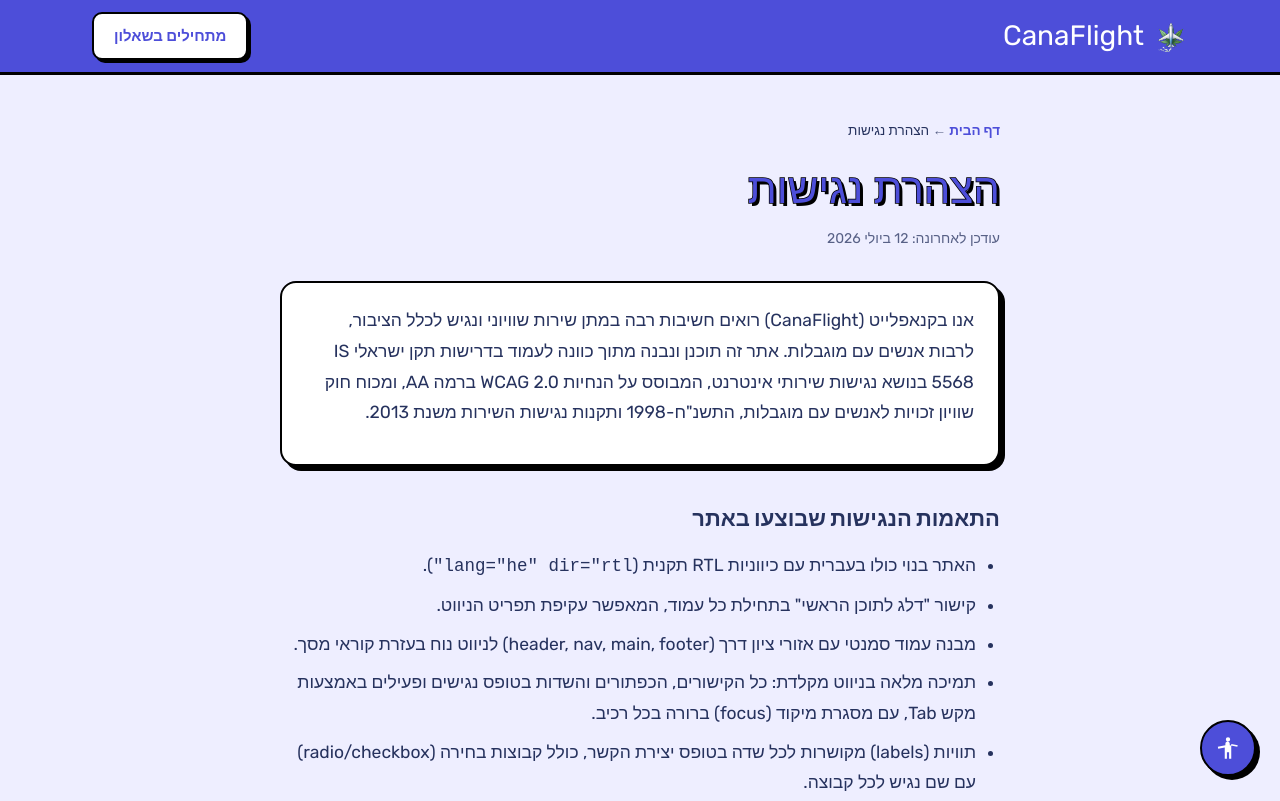
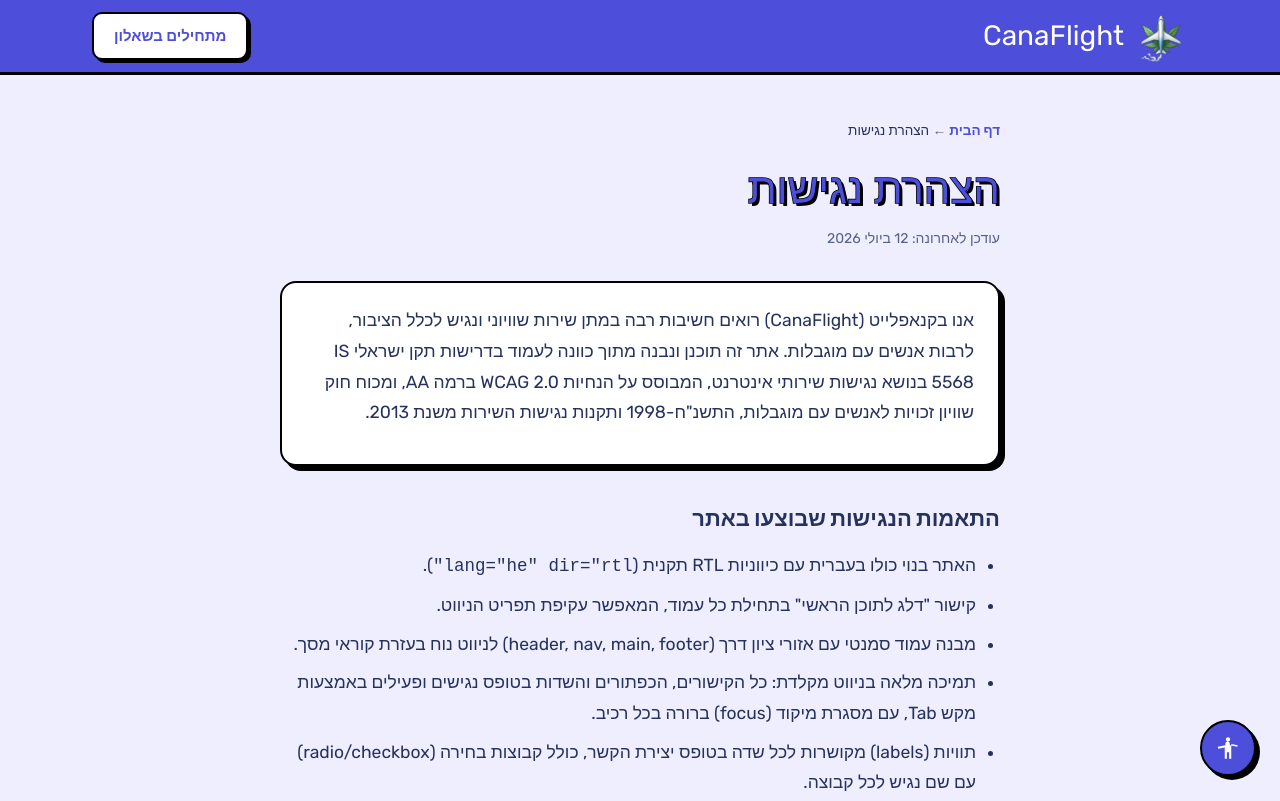
Before and after one commit to oorr1993/canna-greece-site, a plain HTML site: page accessibility.html in a window 1280 px wide. Shown: the top 801 px of the page. Drawn offline with Linux system fonts and the light colour scheme; a web font is replaced by a local one.

Commit message:
Enlarge header logo image relative to the wordmark text
Bump .logo img from 40px/34px to 62px/54px so the plane+leaf artwork
reads as the dominant element next to the CanaFlight text, per request.

```diff
--- a/accessibility.html
+++ b/accessibility.html
@@ -29,7 +29,7 @@ body {
 header { background: var(--indigo); border-bottom: 3px solid var(--ink); }
 .nav { display: flex; align-items: center; justify-content: space-between; height: 72px; max-width: 1140px; margin: 0 auto; padding: 0 22px; }
 .logo { display: flex; align-items: center; gap: 10px; color: var(--white); text-align: start; line-height: 1; text-decoration: none; }
-.logo img { width: 34px; height: 34px; flex-shrink: 0; }
+.logo img { width: 54px; height: 54px; flex-shrink: 0; }
 .logo .b { font-family: 'Rubik Bubbles', 'Rubik', sans-serif; font-size: 28px; }
 .logo small { display: block; font-size: 10.5px; letter-spacing: 3px; margin-top: 3px; opacity: 0.85; font-weight: 500; }
 .btn {
```
Also changed, not shown: guide.html (+1 -1 lines), index.html (+1 -1 lines), intake.html (+1 -1 lines), privacy.html (+1 -1 lines), refund.html (+1 -1 lines), terms.html (+1 -1 lines).
